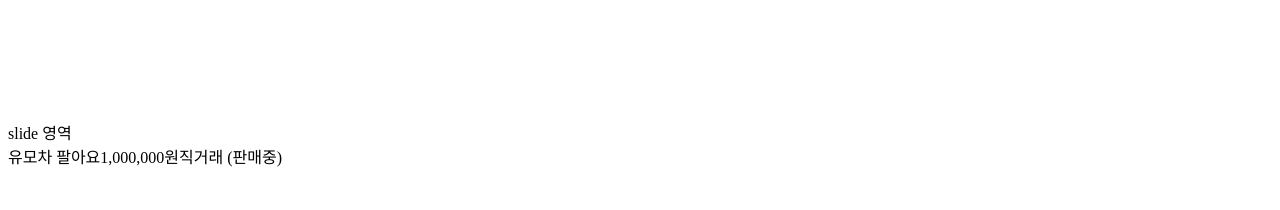
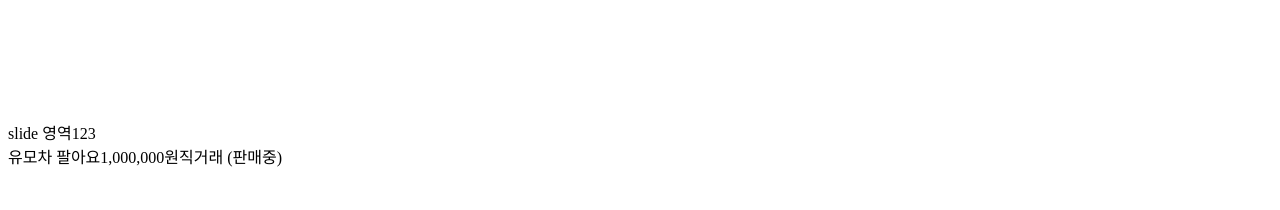
Before and after one commit to dykevin23/kigox, a Next.js app: page / in a window 1280 px wide. Shown: the part 2442-2652 px from the top of the page. Built offline with nearby package versions, Linux system fonts and the light colour scheme.

Commit message:
deploy test

```diff
--- a/src/pages/index.tsx
+++ b/src/pages/index.tsx
@@ -14,7 +14,7 @@ export default function Home() {
       <div className="flex flex-col gap-2">
         <Box>
           <div className="flex items-center justify-center bg-slate-400 h-40">
-            slide 영역
+            slide 영역123
           </div>
         </Box>
 
```
